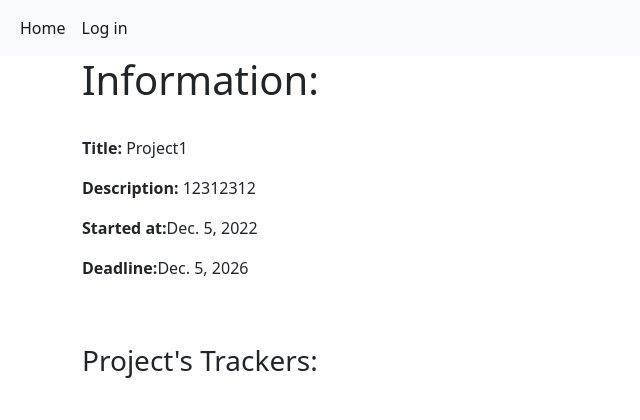
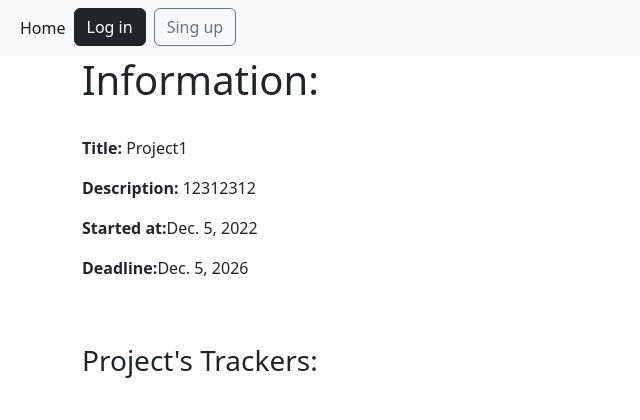
Before and after one commit to Ray888Ray/hw50, a Django app: page /project/1/ in a window 1280 px wide. Shown: the top 420 px of the page, without its empty margins (0-640 px from the left). Run offline with Django 4.2, Linux system fonts and the light colour scheme; data comes from the database, SQL or seed files in the repository; both versions use the stored data as it was before the commit.

Commit message:
changes occured in base.html, index.html, info.html and delete.html

```diff
--- a/source/webapp/templates/base.html
+++ b/source/webapp/templates/base.html
@@ -27,16 +27,25 @@
 
       {% if request.user.is_authenticated %}
            {% block menu_links %}{% endblock %}
+
            <li class="nav-item">
-               <a class="nav-link active" href="{% url 'accounts:logout' %}" >Log out</a>
+               <a class="nav-link active" href="{% url 'accounts:logout' %}?next={{ request.get_full_path }}" >Log out</a>
            </li>
+
            <li class="nav-item">
                <p class="nav-link">Hello, {{ user.username }}!</p>
            </li>
+
        {% else %}
-           <li class="nav-item">
-            <a class="nav-link active" href="{% url 'accounts:login'  %}">Log in</a>
+
+           <li class="nav-item ">
+            <a class="btn btn-dark ms-auto"  href="{% url 'accounts:login'  %}?next={{ request.get_full_path }}">Log in</a>
           </li>
+
+          <li class="nav-item">
+            <a class="btn btn-outline-secondary ms-2" href="{% url 'accounts:register'  %}?next={{ request.get_full_path }}">Sing up</a>
+          </li>
+
        {% endif %}
       </ul>
     </div>
--- a/source/webapp/templates/project/index.html
+++ b/source/webapp/templates/project/index.html
@@ -6,6 +6,11 @@
     <a class="nav-link active" href="{% url 'webapp:project_add' %}">Create</a>
 </li>
 {% endif %}
+
+<li class="nav-item me-3 ms-3">
+    {% include 'partial/simple_search.html' %}
+</li>
+
 
 {% endblock %}
 
--- a/source/webapp/templates/project/info.html
+++ b/source/webapp/templates/project/info.html
@@ -26,8 +26,8 @@
         <br>
         {% if request.user.is_authenticated %}
         <a href="{% url 'webapp:info' pro.pk%}" class="px-2 fs-1" ><i class="bi bi-info-circle-fill"></i></a>
-        <a href="{% url 'webapp:update' pro.pk%}" class="px-2 fs-1"><i class="bi bi-pencil-square"></i></a>
-        <a href="{% url 'webapp:delete' pro.pk%}" class="px-2 fs-1"><i class="bi bi-trash-fill"></i></a>
+        <a href="{% url 'webapp:update' pro.pk  %}" class="px-2 fs-1"><i class="bi bi-pencil-square"></i></a>
+        <a href="{% url 'webapp:delete' project.pk %}" class="px-2 fs-1"><i class="bi bi-trash-fill"></i></a>
         {% endif %}
         {% if not forloop.last %}<br><br> {% endif %}
     <p>{% endfor %}</p>
--- a/source/webapp/templates/tracker/delete.html
+++ b/source/webapp/templates/tracker/delete.html
@@ -6,7 +6,7 @@
         {% csrf_token %}
         <div class="d-flex justify-content-evenly">
         <p><input type="submit" class="p-3 mb-2 bg-danger text-white" value="Confirm"></p>
-        <p><a href="{% url "webapp:info" tracker.pk %}" class="p-3 mb-2 bg-dark text-white" class="p-3" >Cancel</a></p>
+        <p><a href="{% url "webapp:info"  tracker.pk %}" class="p-3 mb-2 bg-dark text-white" class="p-3" >Cancel</a></p>
         </div>
     </form>
 {% endblock %}
```
Also changed, not shown: source/accounts/templates/user_create.html (added, +10 -0 lines), source/auth_fixtures/auth_dump.json (deleted, +0 -20 lines), source/accounts/forms.py (added), 1 other file.
